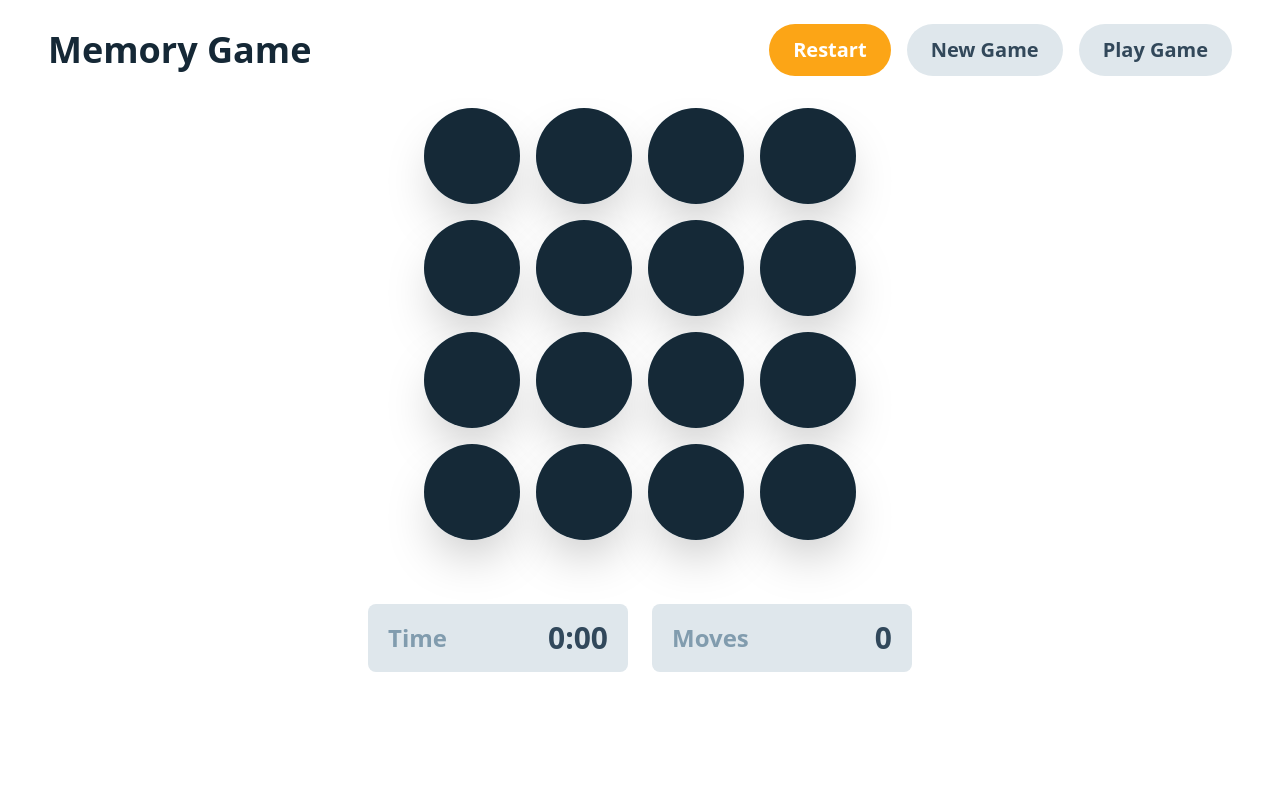
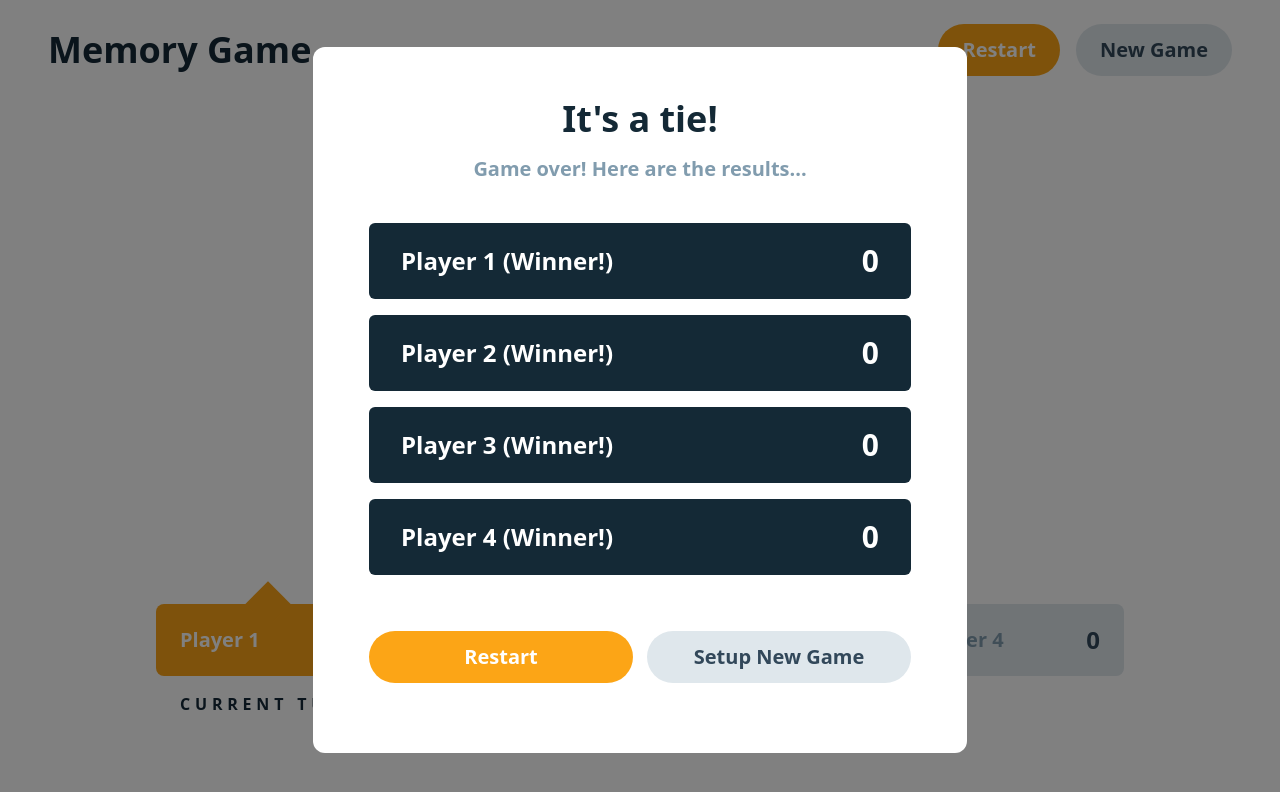
Before and after one commit to ManikantaPotnuru9176/memory-game, a Next.js app: page / in a window 1280 px wide. Shown: the top 792 px of the page. Built offline with nearby package versions, Linux system fonts and the light colour scheme.

Commit message:
updated the game end card

```diff
--- a/src/components/Main.js
+++ b/src/components/Main.js
@@ -9,7 +9,7 @@ const Main = () => {
   const [newGame, setNewGame] = useState(false);
 
   const [selectedTheme, setSelectedTheme] = useState("Numbers");
-  const [selectedPlayers, setSelectedPlayers] = useState(1);
+  const [selectedPlayers, setSelectedPlayers] = useState(4);
   const [selectedGridSize, setSelectedGridSize] = useState("4x4");
 
   const [isTimerRunning, setIsTimerRunning] = useState(false);
@@ -106,7 +106,7 @@ const Main = () => {
             currPlayer={currPlayer}
             players={players}
           />
-          {totalScore * 2 === gridSize * gridSize && (
+          {true && (
             <GameEnd
               setNewGame={setNewGame}
               selectedPlayers={selectedPlayers}
@@ -120,6 +120,7 @@ const Main = () => {
               setFlippedCount={setFlippedCount}
               setFlippedValues={setFlippedValues}
               setTotalScore={setTotalScore}
+              setPlayers={setPlayers}
             />
           )}
         </>
--- a/src/components/gameEnd/GameEnd.js
+++ b/src/components/gameEnd/GameEnd.js
@@ -14,6 +14,7 @@ const GameEnd = ({
   setFlippedCount,
   setFlippedValues,
   setTotalScore,
+  setPlayers,
 }) => {
   players.sort((a, b) => b.score - a.score);
   const maxScore = Math.max(...players.map((player) => player.score));
@@ -44,11 +45,14 @@ const GameEnd = ({
           ],
         }
       : {
-          title: `Player ${players[0].id} Wins!`,
+          title:
+            players.filter((player) => player.score === maxScore).length === 1
+              ? `Player ${players[0].id} Wins!`
+              : "It's a tie!",
           subtitle: "Game over! Here are the results...",
           data: players.map((player) => ({
             win: player.score === maxScore,
-            title: "Player 1",
+            title: `Player ${player.id}`,
             result: player.score,
             bgColor: player.score === maxScore ? "#142936" : "#dee6ec",
             titleColor: player.score === maxScore ? "#ffffff" : "#819cae",
@@ -65,6 +69,7 @@ const GameEnd = ({
     setIsTimerRunning(false);
     setFlippedValues([]);
     setTotalScore(0);
+    setPlayers((prev) => prev.map((player) => ({ ...player, score: 0 })));
   };
 
   return (
```
